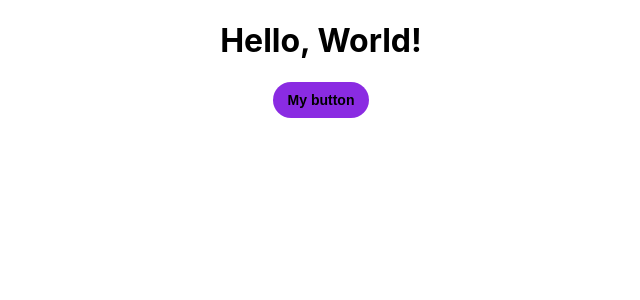
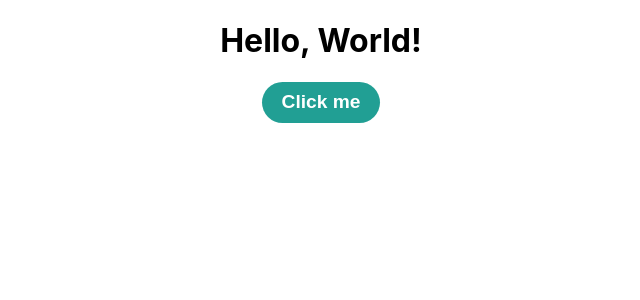
Before and after one commit to brankodaskijevic/todo-list, a React (Create React App) app: page / in a window 1280 px wide. Shown: the top 300 px of the page, without its empty margins (319-959 px from the left). Built offline with nearby package versions, Linux system fonts and the light colour scheme.

Commit message:
todo-list: changing stiches with styled components

```diff
--- a/package.json
+++ b/package.json
@@ -3,7 +3,6 @@
   "version": "0.1.0",
   "private": true,
   "dependencies": {
-    "@stitches/react": "^1.2.6",
     "@testing-library/jest-dom": "^5.14.1",
     "@testing-library/react": "^12.0.0",
     "@testing-library/user-event": "^13.2.1",
@@ -11,9 +10,11 @@
     "@types/node": "^16.7.13",
     "@types/react": "^17.0.20",
     "@types/react-dom": "^17.0.9",
+    "@types/styled-components": "^5.1.22",
     "react": "^17.0.2",
     "react-dom": "^17.0.2",
     "react-scripts": "5.0.0",
+    "styled-components": "^5.3.3",
     "typescript": "^4.4.2",
     "web-vitals": "^2.1.0"
   },
--- a/src/App.tsx
+++ b/src/App.tsx
@@ -5,7 +5,7 @@ function App() {
   return (
     <div className="App">
       <h1>Hello, World!</h1>
-      <Button color={'violet'}>My button</Button>
+      <Button>Click me</Button>
     </div>
   )
 }
--- a/src/components/global/button/Button.tsx
+++ b/src/components/global/button/Button.tsx
@@ -1,22 +1,18 @@
-import { styled } from '@stitches/react'
+import styled from 'styled-components'
 
-const Button = styled('button', {
-  backgroundColor: 'Gainsboro',
-  borderRadius: '9999px',
-  border: 'none',
-  cursor: 'pointer',
-  fontWeight: 'bold',
-  fontSize: '14px',
-  padding: '10px 15px',
-  '&:hover': {
-    backgroundColor: 'LightGray'
-  },
-  variants: {
-    color: {
-      violet: { backgroundColor: 'blueviolet' },
-      gray: { backgroundColor: 'gainsboro' },
-    }
+const Button = styled.button`
+  padding: 0.5em 1em;
+  font-size: 1.2em;
+  border-radius: 999px;
+  border: none;
+  font-weight: bold;
+  background-color: #219F94;
+  color: #fff;
+  cursor: pointer;
+
+  &:hover {
+    background-color: #e3e3e3;
   }
-})
+`
 
 export default Button
```
Also changed, not shown: 1 other file (tests, documents, lock files or other folders).
